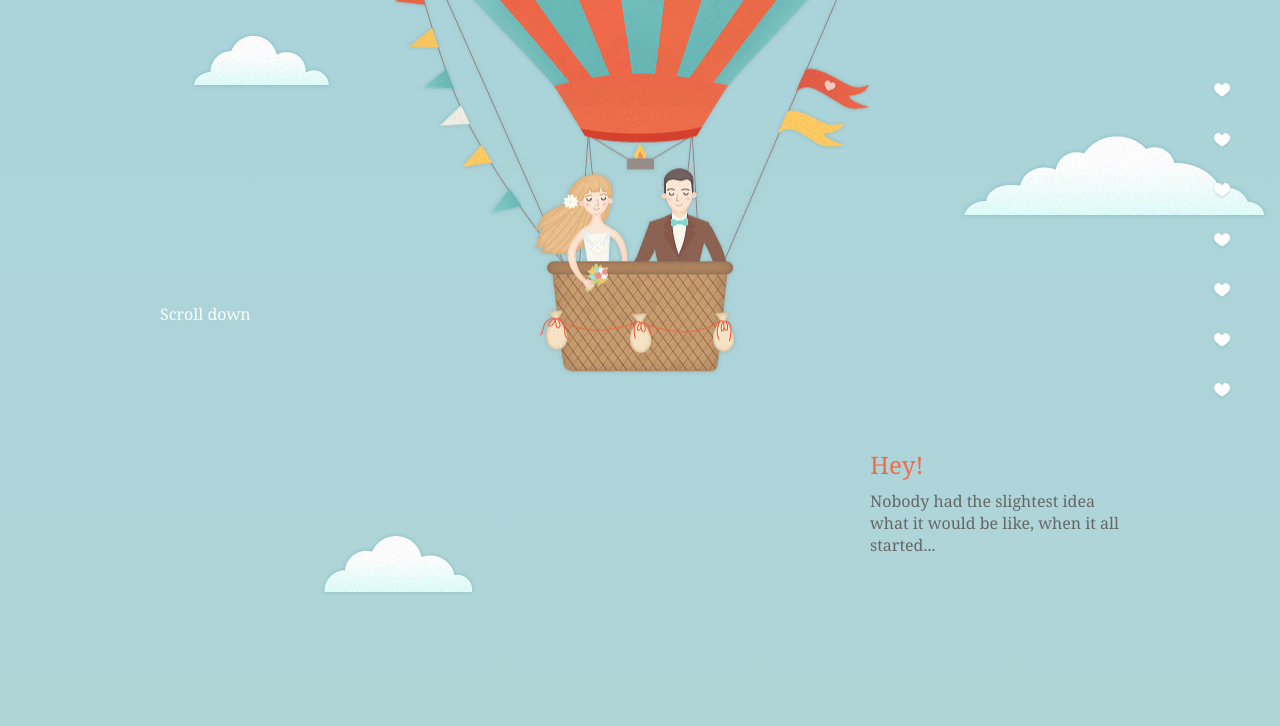
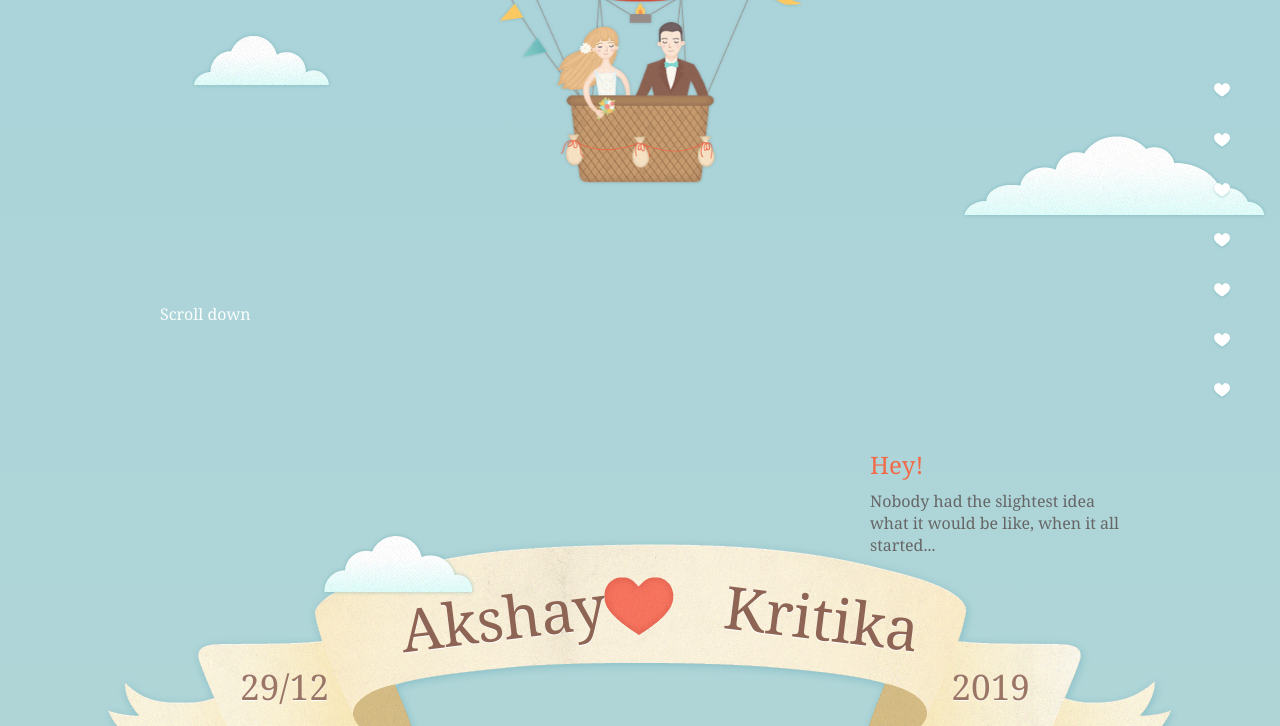
Before and after one commit to akshayaga/akshayaga.github.io, a plain HTML site: page index.html in a window 1280 px wide. Shown: the part 368-1094 px from the top of the page. Drawn offline with nearby package versions, Linux system fonts and the light colour scheme.

Commit message:
made ballon fixed

```diff
--- a/css/main.css
+++ b/css/main.css
@@ -316,22 +316,22 @@
    }
 
    #balloon {
-       position: fixed;
-       left: 50%;
-       margin-left: -304px;
-       margin-top: -190px;
-       width: 609px;
-       height: 940px;
-       background: url('../img/balloon.png') no-repeat center top;
-       z-index: 100;
-   }
+    position: fixed;
+    left: 20%;
+    background: url('../img/balloon.png') no-repeat center top;
+    z-index: 100;
+    right: 20%;
+    bottom: 30%;
+    top: 1%;
+    background-size: contain;
+}
 
    header {
-       top: 110px;
+       top: 900px;
        position: relative;
        height: 255px;
        background: url('../img/ribbon.png') center no-repeat;
-       z-index: 100;
+       z-index: 0;
    }
 
    header #ribbon {
--- a/index.html
+++ b/index.html
@@ -7,7 +7,7 @@
     <head>
         <meta charset="utf-8">
         <meta http-equiv="X-UA-Compatible" content="IE=edge,chrome=1">
-        <title>Artem and Julia are getting married</title>
+        <title>Akshay weds Kritika</title>
         <meta name="description" content="Artem and Julia's wedding website">
         <meta name="viewport" content="width=device-width">
 
```
